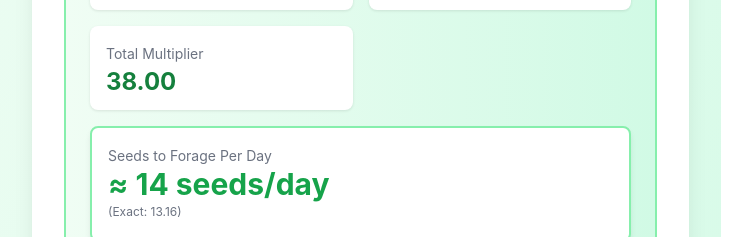
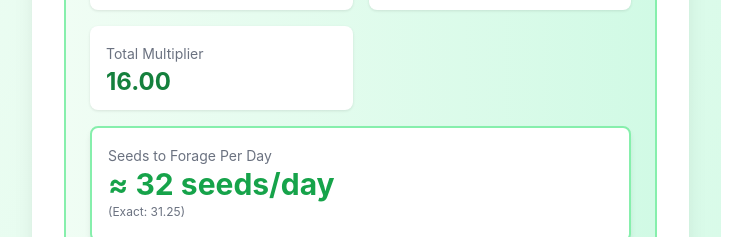
Before and after one commit to JensVL96/stardew-qi-calculator, a React (Vite) app: page / in a window 1280 px wide. Shown: the part 715-952 px from the top of the page, without its empty margins (0-752 px from the left). Built offline with nearby package versions, Linux system fonts and the light colour scheme.

Commit message:
retrying

```diff
--- a/src/App.tsx
+++ b/src/App.tsx
@@ -30,12 +30,14 @@ const StardewCropCalculator = () => {
     let totalMultiplier = 0;
 
     for (let foragingDay = daysLeft; foragingDay > daysLeft - foragingDays; foragingDay--) {
-      let daysRemaining = foragingDay;
+      let currentDay = foragingDay;
       let multiplier = 1;
 
-      while (daysRemaining >= growthTime) {
-        daysRemaining -= growthTime;
+      // Count how many times we can harvest and replant before the final harvest
+      currentDay -= growthTime; // First harvest
+      while (currentDay > growthTime) {
         multiplier *= seedMultiplier;
+        currentDay -= growthTime;
       }
 
       cycles.push({
```
